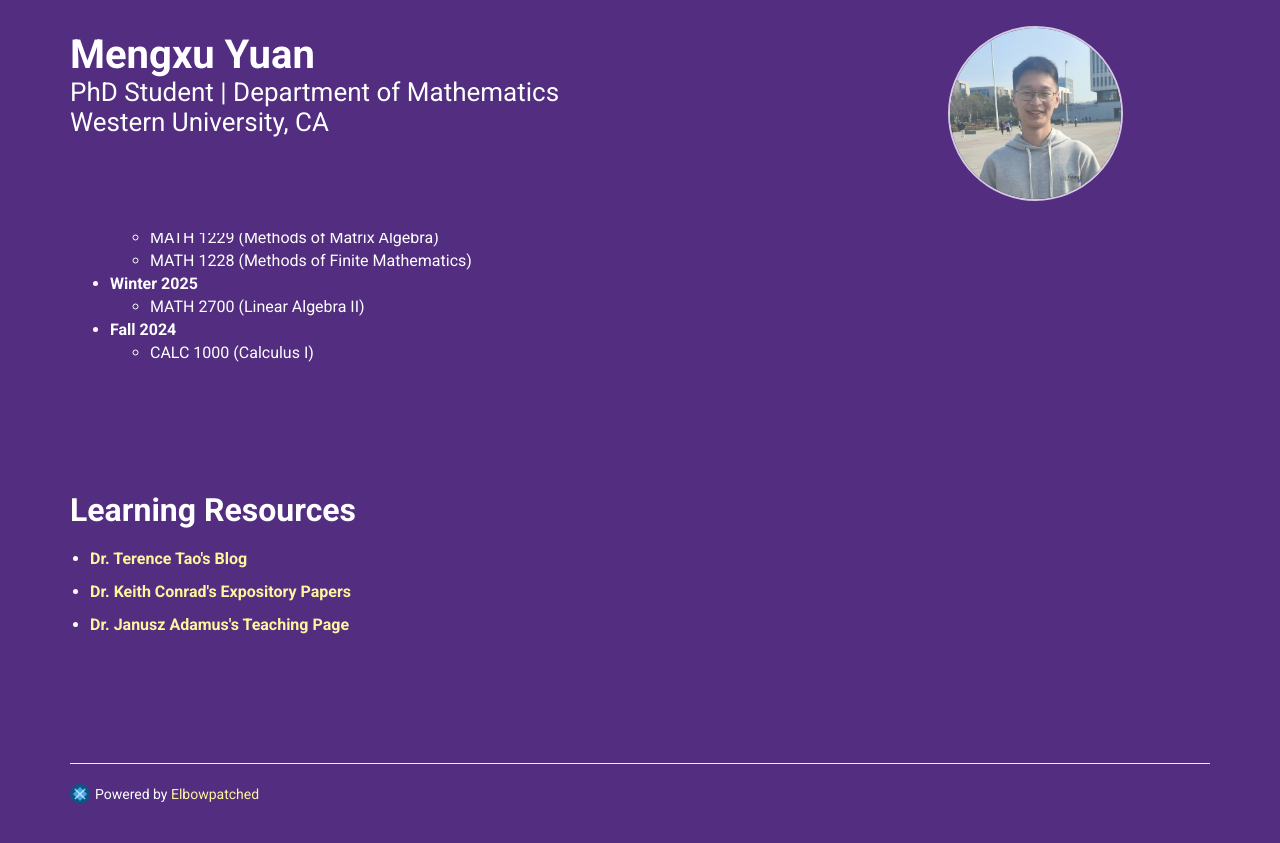
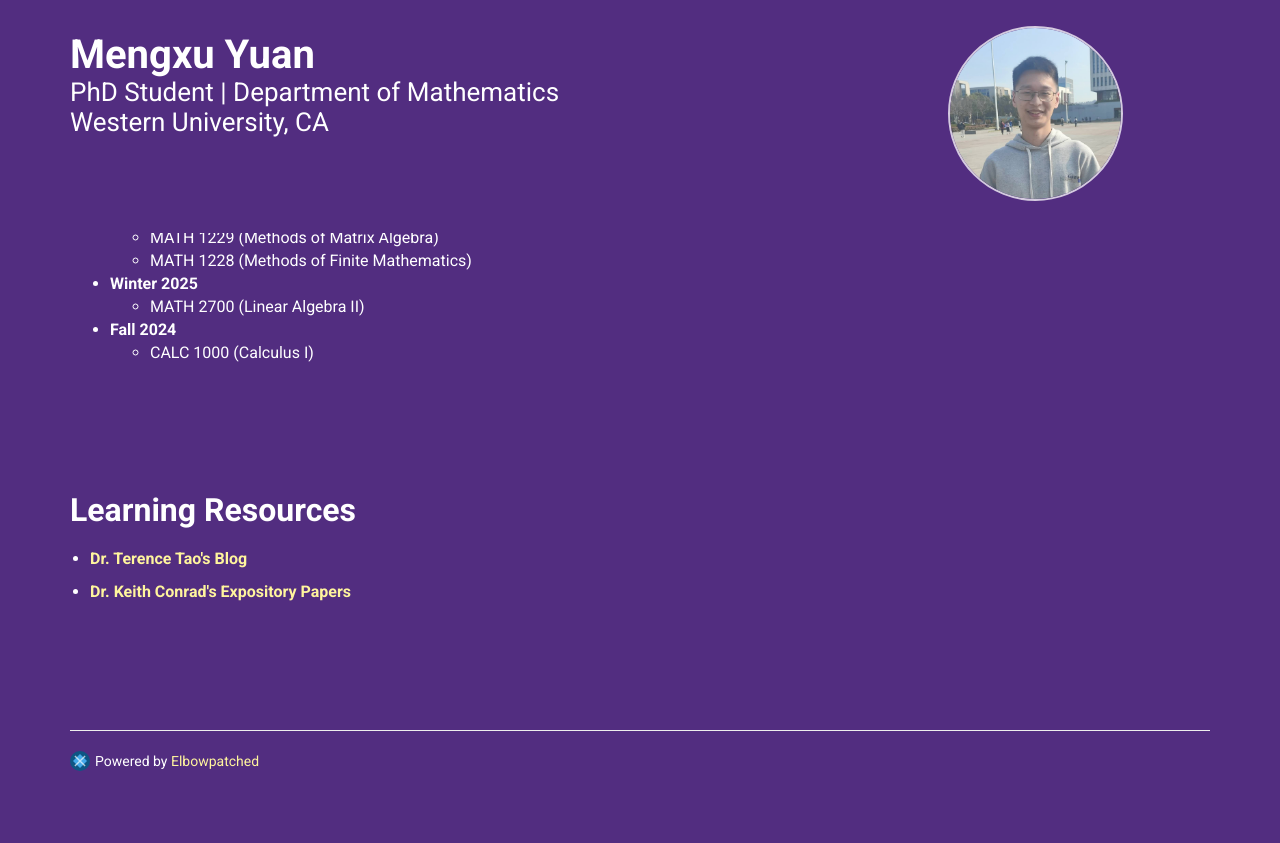
Before and after one commit to Mengxu3/mengxu3.github.io, a Jekyll site: the page built from index.html, in a window 1280 px wide and 900 px high, scrolled down 2388 px. Shown: the top 843 px of the window. Built offline with Jekyll 4.4.1, drawn with Linux system fonts in a browser that asks for light colours; nearby versions of some CDN libraries; a style sheet for code colours, icons or effects is not loaded.

Commit message:
Remove Dr. Janusz Adamus's Teaching Page entry
Removed Dr. Janusz Adamus's Teaching Page from resources.

```diff
--- a/_data/resources.yml
+++ b/_data/resources.yml
@@ -3,6 +3,3 @@
 
 - title: Dr. Keith Conrad's Expository Papers
   url: https://kconrad.math.uconn.edu/blurbs/
-
-- title: Dr. Janusz Adamus's Teaching Page
-  url: https://www.math.uwo.ca/faculty/adamus/teaching/index.html
```
